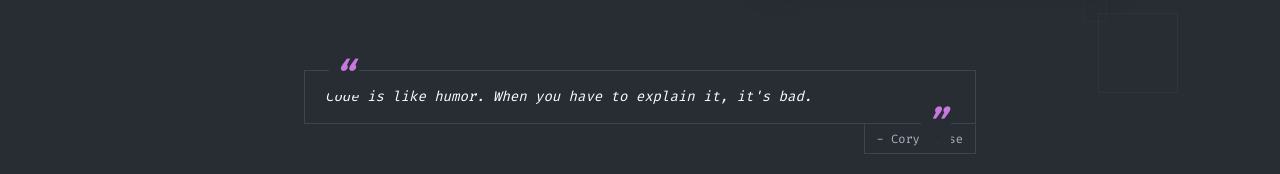
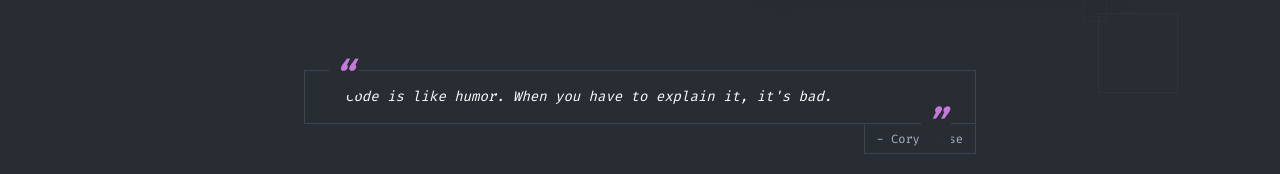
Before and after one commit to piin-nhs/portfolio, a React (Vite) app: page / in a window 1280 px wide. Shown: the part 547-721 px from the top of the page. Built offline with nearby package versions, Linux system fonts and the light colour scheme.

Commit message:
style: fix quote overlap and align skill card heights

```diff
--- a/src/sections/Hero.tsx
+++ b/src/sections/Hero.tsx
@@ -185,7 +185,7 @@ export const Hero: React.FC = () => {
           >
             <div className="w-full max-w-2xl flex flex-col items-end justify-end select-none">
               <div className="relative w-full">
-                <p className="w-full border border-[#3e4452] py-4 px-5 text-white relative text-xs sm:text-sm italic leading-relaxed font-mono">
+                <p className="w-full border border-[#3e4452] py-4 pl-10 pr-8 text-white relative text-xs sm:text-sm italic leading-relaxed font-mono">
                   <span className="absolute text-4xl bg-background px-1 -top-4 left-6 text-accent font-bold">“</span>
                   <span>Code is like humor. When you have to explain it, it's bad.</span>
                   <span className="absolute text-4xl bg-background px-1 -bottom-5 right-6 text-accent font-bold">”</span>
--- a/src/sections/Skills.tsx
+++ b/src/sections/Skills.tsx
@@ -49,7 +49,7 @@ export const Skills: React.FC = () => {
             {skillCategories.map((cat, idx) => (
               <div
                 key={idx}
-                className="border border-[#3e4452] bg-[#21252b] h-fit transition-colors hover:border-[#abb2bf]/60 duration-200"
+                className="border border-[#3e4452] bg-[#21252b] h-full transition-colors hover:border-[#abb2bf]/60 duration-200"
               >
                 {/* Title header with border */}
                 <h3 className="px-3 py-2 border-b border-[#3e4452] font-mono text-xs sm:text-sm font-semibold text-white tracking-wide">
```
